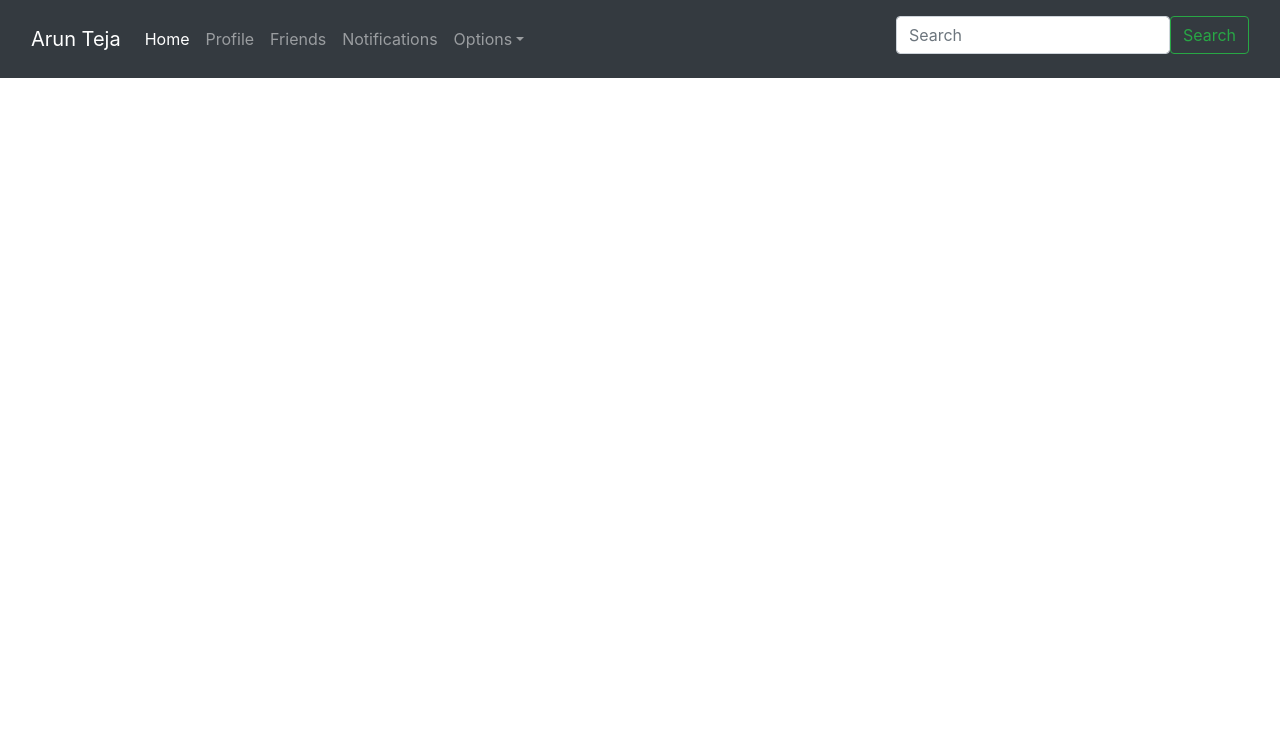
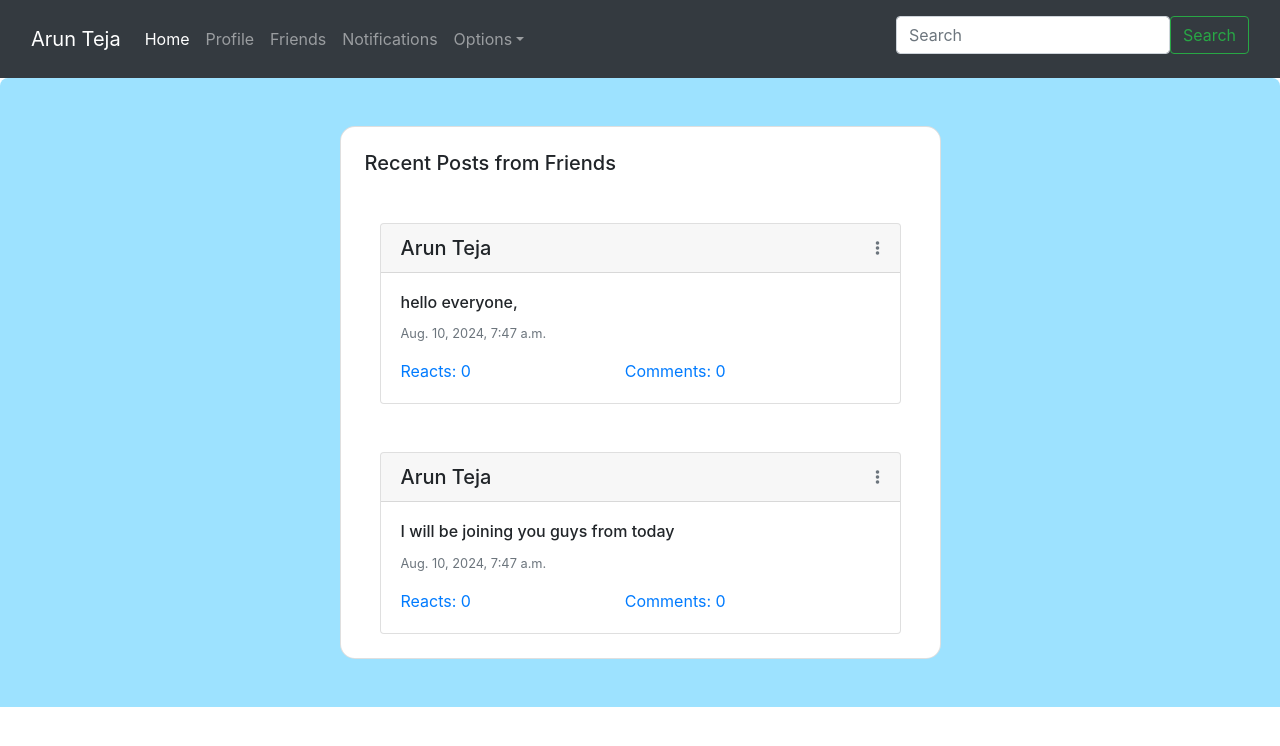
Before and after one commit to ArunDtej/Quotes, a Django app: page / in a window 1280 px wide. Shown: the top 746 px of the page. Run offline with Django 5.2, Linux system fonts and the light colour scheme; a user stored in the database is signed in; data comes from the database, SQL or seed files in the repository; both versions use the stored data as it was after the commit; data that the repository does not hold is empty; some libraries are stand-ins or nearby versions.

Commit message:
friend and unfriend actions are working

```diff
--- a/Quotes/models.py
+++ b/Quotes/models.py
@@ -94,8 +94,20 @@ class FriendsList(models.Model):
         return False
 
     def are_friends(self, friends_collection):
-        mutual_friends = self.friends.filter(id__in=friends_collection.values_list('id', flat=True))
-        return mutual_friends
+        if friends_collection is None:
+            return False
+
+        # If friends_collection is a single user object, handle that case
+        if isinstance(friends_collection, User):
+            return self.is_friend(friends_collection)
+
+        # If friends_collection is a queryset or list, handle that case
+        if hasattr(friends_collection, 'values_list'):
+            mutual_friends = self.friends.filter(id__in=friends_collection.values_list('id', flat=True))
+            return mutual_friends.exists()
+
+        # If friends_collection is neither a single user nor a queryset, return False
+        return False
 
 class Notification(models.Model):
     user = models.ForeignKey(User, on_delete=models.CASCADE, related_name= 'notifications')
--- a/Quotes/urls.py
+++ b/Quotes/urls.py
@@ -2,7 +2,7 @@
 from django.contrib import admin
 from django.urls import path, include
 from .views import home, friendsPage, Notif, clearNotifications, acceptFriendRequest, deleteNotification, Profile
-from .views import unFriend, uploadPost, deletePost
+from .views import unFriend, uploadPost, deletePost, send_friend_request, unfriend_user
 
 urlpatterns = [
     path('admin/', admin.site.urls),
@@ -17,6 +17,8 @@ urlpatterns = [
     path('profile/', Profile, name='profile'),
     path('unfriend/<int:user_id>/', unFriend, name = 'unfriend'),
     path("upload_post/", uploadPost, name = "uploadPost"),
-    path('delete_post/<int:post_id>/', deletePost, name = 'deletePost')
+    path('delete_post/<int:post_id>/', deletePost, name = 'deletePost'),
+    path('send_friend_request/', send_friend_request, name='send_friend_request'),
+    path('unfriend_user/', unfriend_user, name='unfriend_user'),
 
 ]
--- a/Quotes/views.py
+++ b/Quotes/views.py
@@ -6,11 +6,22 @@ from .models import FriendsList, Notification, Posts, Comments
 from django.contrib.auth.models import User
 from django.contrib import messages
 
-@login_required(login_url= '/auth/login/')
+from django.utils import timezone
+from datetime import timedelta
+
 def home(request):
-    #home page to display posts from friends with paging
-    print('User: {}'.format(request.user))
-    return render(request, 'home.html', {'name': request.user.get_full_name()})
+    user = request.user
+
+    now = timezone.now()
+    two_days_ago = now - timedelta(days=2)
+
+    friends_list = FriendsList.objects.get(user=user)
+    friends = friends_list.friends.all()
+
+    posts = Posts.objects.filter(user__in=friends, created_at__gte=two_days_ago)
+
+    return render(request, 'home.html', {'posts': posts, 'name': request.user.get_full_name()})
+
 
 @login_required(login_url= '/auth/login/')
 def friendsPage(request):
@@ -88,7 +99,11 @@ def Profile(request, user_id = None):
         return render(request, 'my_profile.html', context)
     else:
         user = User.objects.filter(id = user_id).first()
-        return render(request, 'profile_template.html', {'name': request.user, "friend" : user.get_full_name()})
+        are_friends =  FriendsList.objects.filter(user = request.user).first().are_friends(user)
+
+
+
+        return render(request, 'profile_template.html', {'name': user.get_full_name(), "username": user.username, "email": user.email, "posts": Posts.objects.filter(user = user).all().order_by('-created_at'), "are_friends": are_friends, "friend_id": user_id})
 
 @login_required(login_url= '/auth/login/')
 def uploadPost(request):
@@ -112,3 +127,31 @@ def deletePost(request, post_id):
         return HttpResponse("Failed to delete post")
 
     return HttpResponse("Successfully deleted post")
+
+
+from django.shortcuts import get_object_or_404
+from django.http import JsonResponse
+from django.contrib.auth.decorators import login_required
+from .models import FriendsList, User
+
+@login_required(login_url='/auth/login/')
+def send_friend_request(request):
+    if request.method == 'POST':
+        friend_id = request.POST.get('friend_id')
+        friend = get_object_or_404(User, id=friend_id)
+        user_friends_list = FriendsList.objects.get(user=request.user)
+        user_friends_list.add_friend(friend)
+
+        return JsonResponse({'action': 'sent'})
+    return JsonResponse({'error': 'Invalid request'}, status=400)
+
+@login_required(login_url='/auth/login/')
+def unfriend_user(request):
+    if request.method == 'POST':
+        friend_id = request.POST.get('friend_id')
+        friend = get_object_or_404(User, id=friend_id)
+        user_friends_list = FriendsList.objects.get(user=request.user)
+        user_friends_list.unfriend(friend)
+
+        return JsonResponse({'action': 'removed'})
+    return JsonResponse({'error': 'Invalid request'}, status=400)
--- a/templates/home.html
+++ b/templates/home.html
@@ -1,3 +1,44 @@
 {% extends 'Nav.html' %}
-{% block pagecontent%}
+{% block pagecontent %}
+<section class="w-100 px-4 py-5" style="background-color: #9de2ff; border-radius: .5rem .5rem 0 0;">
+  <div class="row d-flex justify-content-center">
+    <div class="col col-md-9 col-lg-7 col-xl-6">
+      <div class="card" style="border-radius: 15px;">
+        <div class="card-body p-4">
+          <h5 class="mb-1">Recent Posts from Friends</h5>
+
+          {% if posts %}
+            {% for post in posts %}
+              <div class="container mt-5">
+                <div class="card">
+                  <div class="card-header d-flex justify-content-between align-items-center">
+                    <h5 class="m-0">{{ post.user.get_full_name }}</h5>
+                    <a href="#" data-toggle="modal" data-target="#optionsModal" class="text-muted" data-post-id="{{ post.id }}">
+                      <i class="fas fa-ellipsis-v"></i>
+                    </a>
+                  </div>
+                  <div class="card-body">
+                    <h6 class="card-title">{{ post.content }}</h6>
+                    <p class="card-text text-muted small">{{ post.created_at }}</p>
+                    <section class="button-section d-flex justify-content-start">
+                      <a class="card-body m-0 p-0" href="#">Reacts: {{ post.get_reacts_count }}</a>
+                      <a class="card-body m-0 p-0" href="#">Comments: {{ post.get_comments_count }}</a>
+                    </section>
+                  </div>
+                </div>
+              </div>
+            {% endfor %}
+          {% else %}
+            <center>No posts</center>
+          {% endif %}
+        </div>
+      </div>
+    </div>
+  </div>
+</section>
+
+<script src="https://code.jquery.com/jquery-3.6.0.min.js"></script>
+<script src="https://cdn.jsdelivr.net/npm/@popperjs/core@2.11.6/dist/umd/popper.min.js"></script>
+<script src="https://maxcdn.bootstrapcdn.com/bootstrap/4.5.2/js/bootstrap.min.js"></script>
+
 {% endblock %}
```
Also changed, not shown: templates/profile_template.html (+64 -8 lines), db.sqlite3.
